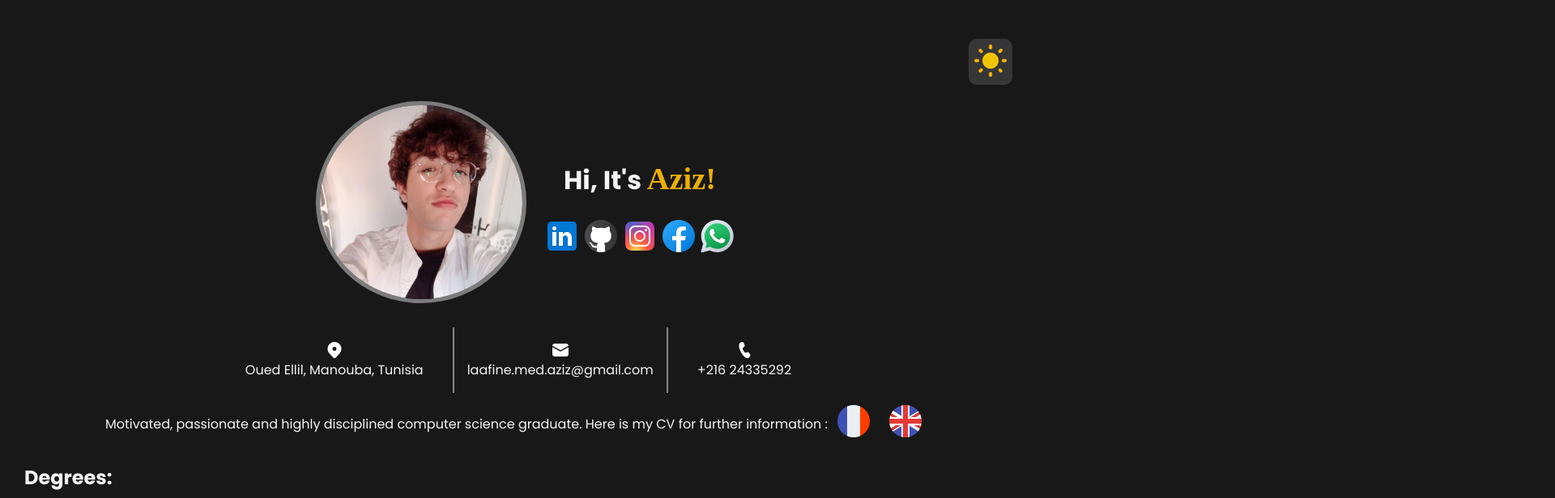
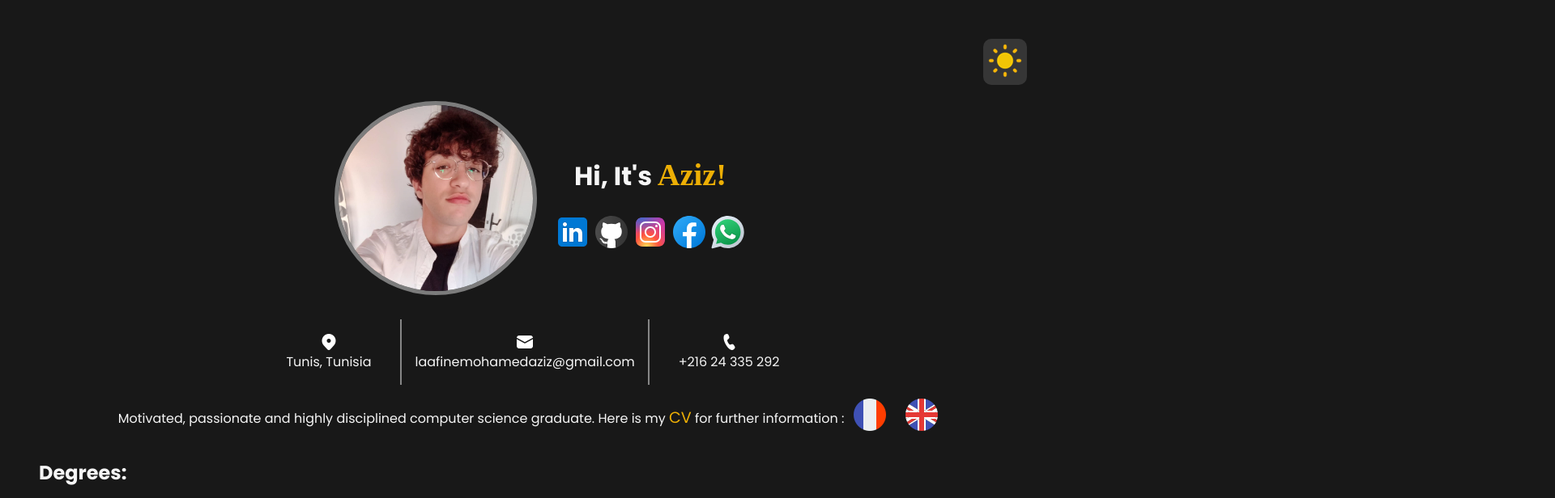
Before and after one commit to laafinemedaziz/Bio, a React (Vite) app: page / in a window 1280 px wide. Shown: the top 616 px of the page at 81% size, 1920 px wide, since content can reach past the window. Built offline with nearby package versions, Linux system fonts and the light colour scheme.

Commit message:
Some changes

```diff
--- a/src/App.css
+++ b/src/App.css
@@ -28,6 +28,17 @@
   border-radius: 10px;
 
 }
+
+.projects {
+  width: 100%;
+  max-width: 100%;
+  min-width: 0;
+}
+
+.project {
+  min-width: 0;
+}
+
 .card-wrapper,.project {
   max-width: 1200px;
   margin: 10px;
@@ -157,7 +168,7 @@
 }
 
 .card-item.active {
-  position: relative;
+  position: absolute;
   transform:scale(1.5);
   z-index: 9999;
   border-radius: 10px;
--- a/src/assets/Components/Coordinates.jsx
+++ b/src/assets/Components/Coordinates.jsx
@@ -7,12 +7,12 @@ import LightPhone from '../Images/CoordinatesImgs/light-phone.png'
 export function Coordinates (props){
     return(
         <ul className="coordinates">
-                <li className="Adress"><img src={props.darkMode ? LocationIcon : LightLocation} alt="" className='icon'/>Oued Ellil, Manouba, Tunisia</li>
+                <li className="Adress"><img src={props.darkMode ? LocationIcon : LightLocation} alt="" className='icon'/>Tunis, Tunisia</li>
                 <li className="Email" style ={{
                     borderRightColor : props.darkMode ? "#ffffff79" : "#000000",
                     borderLeftColor : props.darkMode ? "#ffffff79" : "#000000"
-                }}><img src={props.darkMode ? EmailIcon : LightEmail} alt="" className='icon' />laafine.med.aziz@gmail.com</li>
-                <li className="Phone"><img src={props.darkMode ? PhoneIcon : LightPhone} alt="" className='icon'/>+216 24335292</li>
+                }}><img src={props.darkMode ? EmailIcon : LightEmail} alt="" className='icon' />laafinemohamedaziz@gmail.com</li>
+                <li className="Phone"><img src={props.darkMode ? PhoneIcon : LightPhone} alt="" className='icon'/>+216 24 335 292</li>
             </ul>
     )
 }
--- a/src/assets/Components/Footer.jsx
+++ b/src/assets/Components/Footer.jsx
@@ -3,7 +3,7 @@ export function Footer (props){
         <div>
             <footer className="footer" style={{
                 backgroundColor : props.darkMode ? "#363636" : "#E4E0E1"
-            }}><small>© 2024 Scylla development. All rights reserved.</small></footer>
+            }}><small>© 2024 Lune development. All rights reserved.</small></footer>
         </div>
     )
 }
--- a/src/assets/Components/MainContent.jsx
+++ b/src/assets/Components/MainContent.jsx
@@ -21,7 +21,7 @@ export function MainContent(props){
 
             <div className="resume">
                 <p>Motivated, passionate and highly disciplined computer science graduate.
-                Here is my CV for further information :</p>
+                Here is my <span style={{color: "#edaf05", fontSize: "larger"}}>CV</span> for further information :</p>
                 <a href={CV} target="_blank"><img src={FranceIcon} alt="" className="flag"/></a>
                 <a href={Resume} target="_blank"><img src={UKIcon} alt="" className="flag"/></a>
             </div>
--- a/src/index.css
+++ b/src/index.css
@@ -1,13 +1,34 @@
-body{
+
+/* Prevent elements from exceeding their expected width */
+*,
+*::before,
+*::after {
+  box-sizing: border-box;
+}
+
+/* Keep the page within the viewport */
+html,
+body,
+#root {
+  width: 100%;
+  max-width: 100%;
+  overflow-x: clip;
+}
+
+#root {
+  min-width: 0;
+}
+
+body {
   margin: 0;
   display: flex;
   flex-wrap: wrap;
   justify-content: center;
   align-items: center;
-  width: 100vw;
-  height: 100vh;
+
+  width: 100%;       /* Instead of 100vw */
+  min-height: 100vh; /* Instead of height: 100vh */
 
   font-family: "Poppins", sans-serif;
   font-style: normal;
-
 }
```
Also changed, not shown: 2 other files (tests, documents, lock files or other folders).
